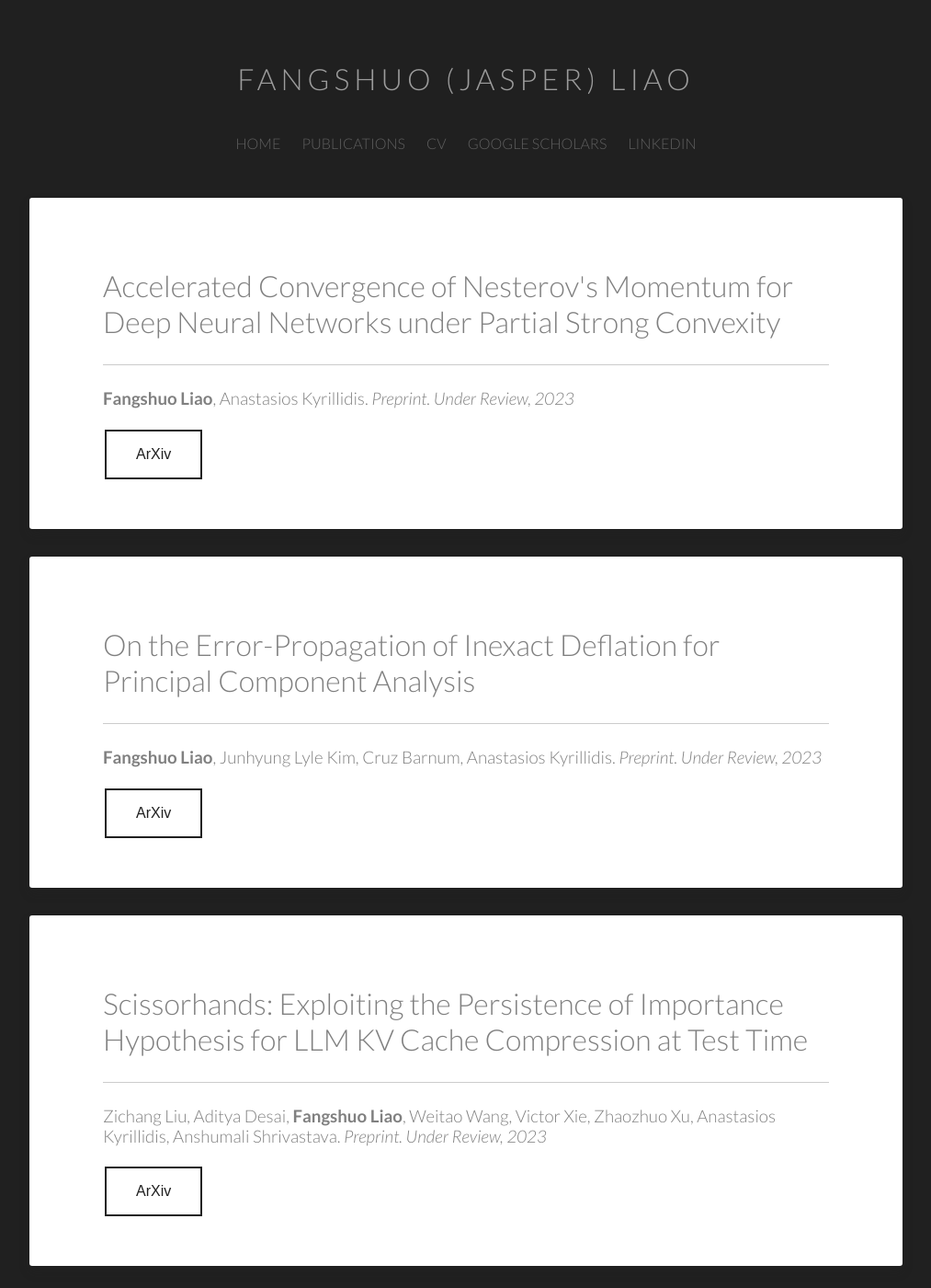
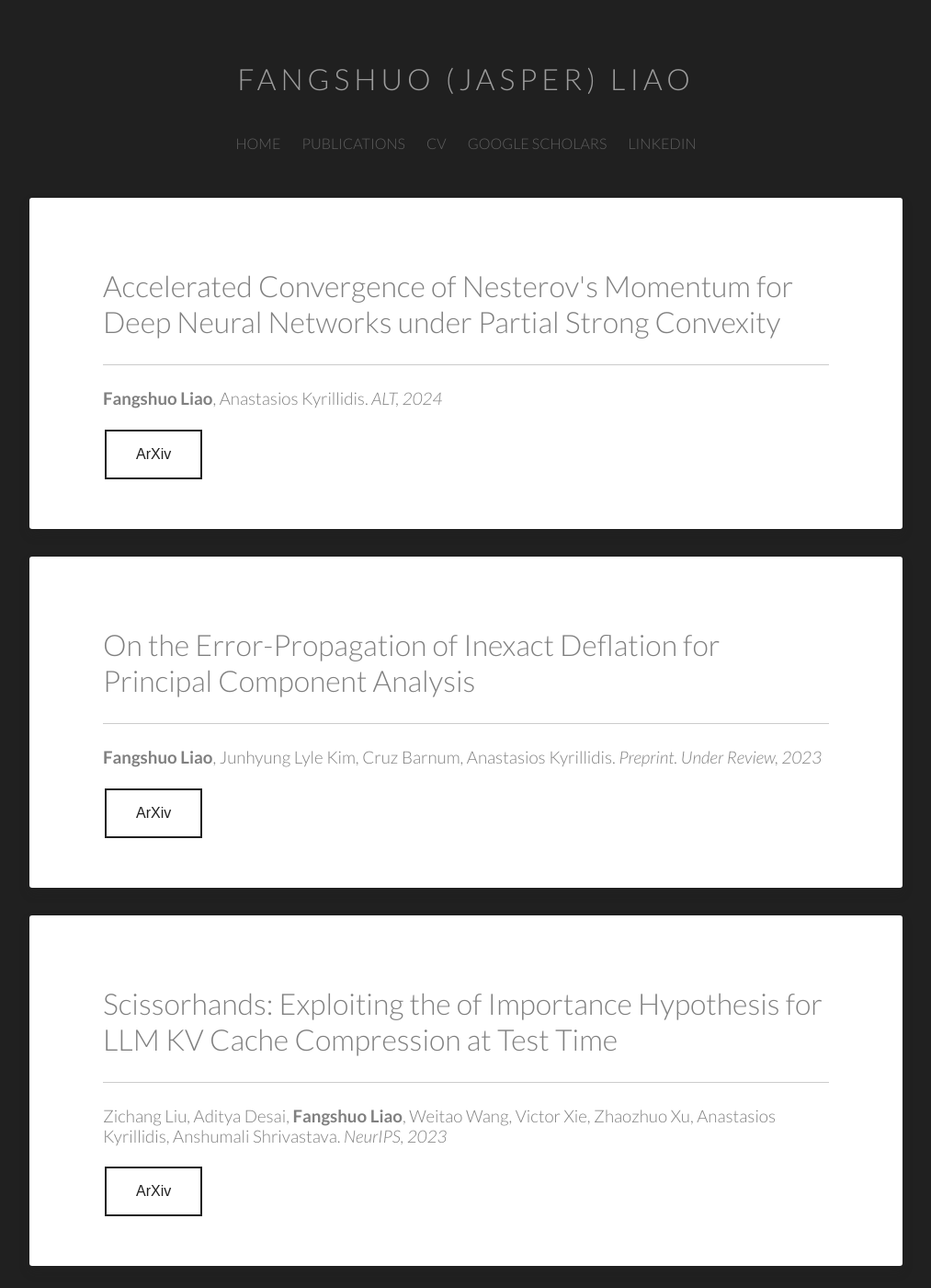
Before and after one commit to JasperLiao/JasperLiao.github.io, a Jekyll site: the page built from publications/index.html, in a window 1280 px wide and 1400 px high. Shown: the whole window at 92% size, without its empty margins (133-1146 px from the left). Built offline with Jekyll 4.4.1, drawn with Linux system fonts in a browser that asks for light colours.

Commit message:
update paper status

```diff
--- a/publications/index.html
+++ b/publications/index.html
@@ -53,7 +53,7 @@ title: Publications
         <hr>
 
         <h3 class="entry-subtitle">
-            <strong>Fangshuo Liao</strong>, Anastasios Kyrillidis. <em>Preprint. Under Review, 2023</em>
+            <strong>Fangshuo Liao</strong>, Anastasios Kyrillidis. <em>ALT, 2024</em>
         </h3>
 
         <button class="button button1"><a href="https://arxiv.org/abs/2306.08109" target="_blank">ArXiv</a></button>
@@ -77,13 +77,13 @@ title: Publications
 
     <article>
         <h1 class="entry-title">
-            Scissorhands: Exploiting the Persistence of Importance Hypothesis for LLM KV Cache Compression at Test Time
+            Scissorhands: Exploiting the of Importance Hypothesis for LLM KV Cache Compression at Test Time
         </h1>
 
         <hr>
 
         <h3 class="entry-subtitle">
-            Zichang Liu, Aditya Desai, <strong>Fangshuo Liao</strong>, Weitao Wang, Victor Xie, Zhaozhuo Xu, Anastasios Kyrillidis, Anshumali Shrivastava. <em>Preprint. Under Review, 2023</em>
+            Zichang Liu, Aditya Desai, <strong>Fangshuo Liao</strong>, Weitao Wang, Victor Xie, Zhaozhuo Xu, Anastasios Kyrillidis, Anshumali Shrivastava. <em>NeurIPS, 2023</em>
 
         </h3>
 
```
